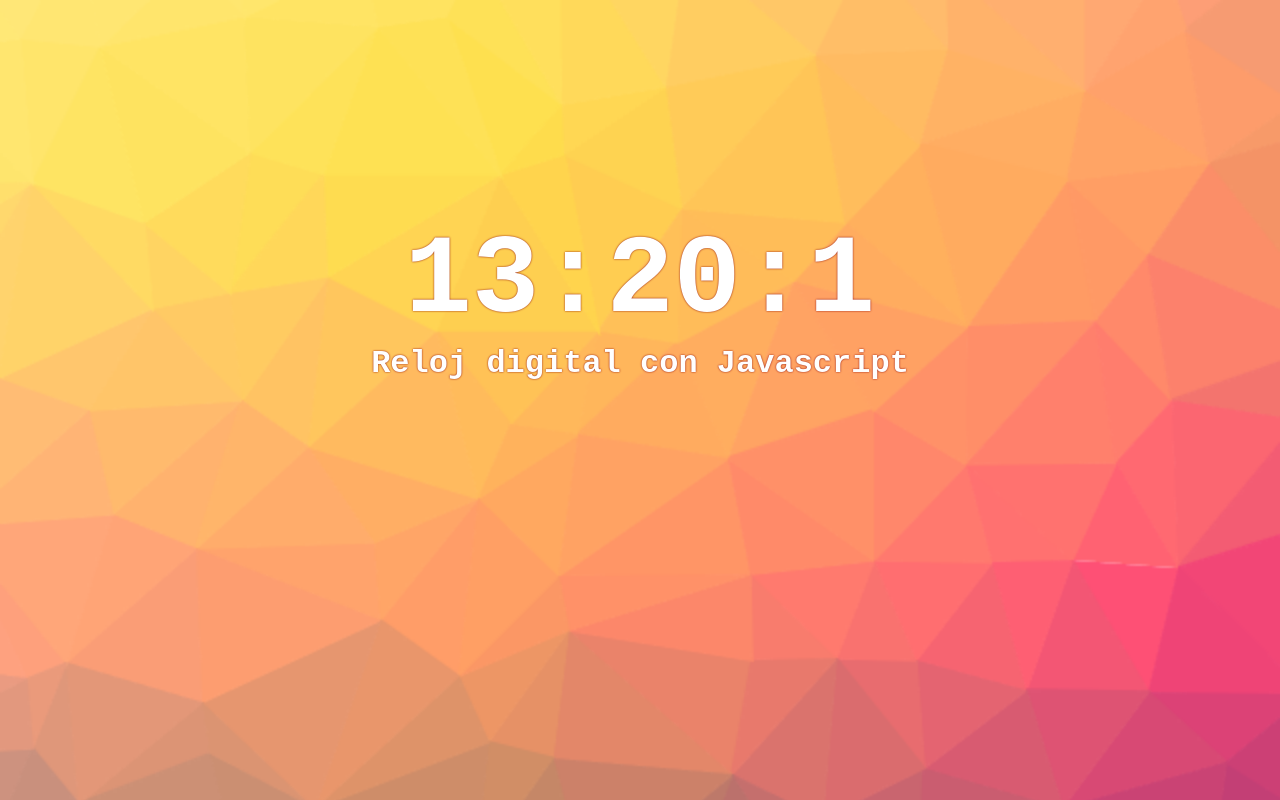
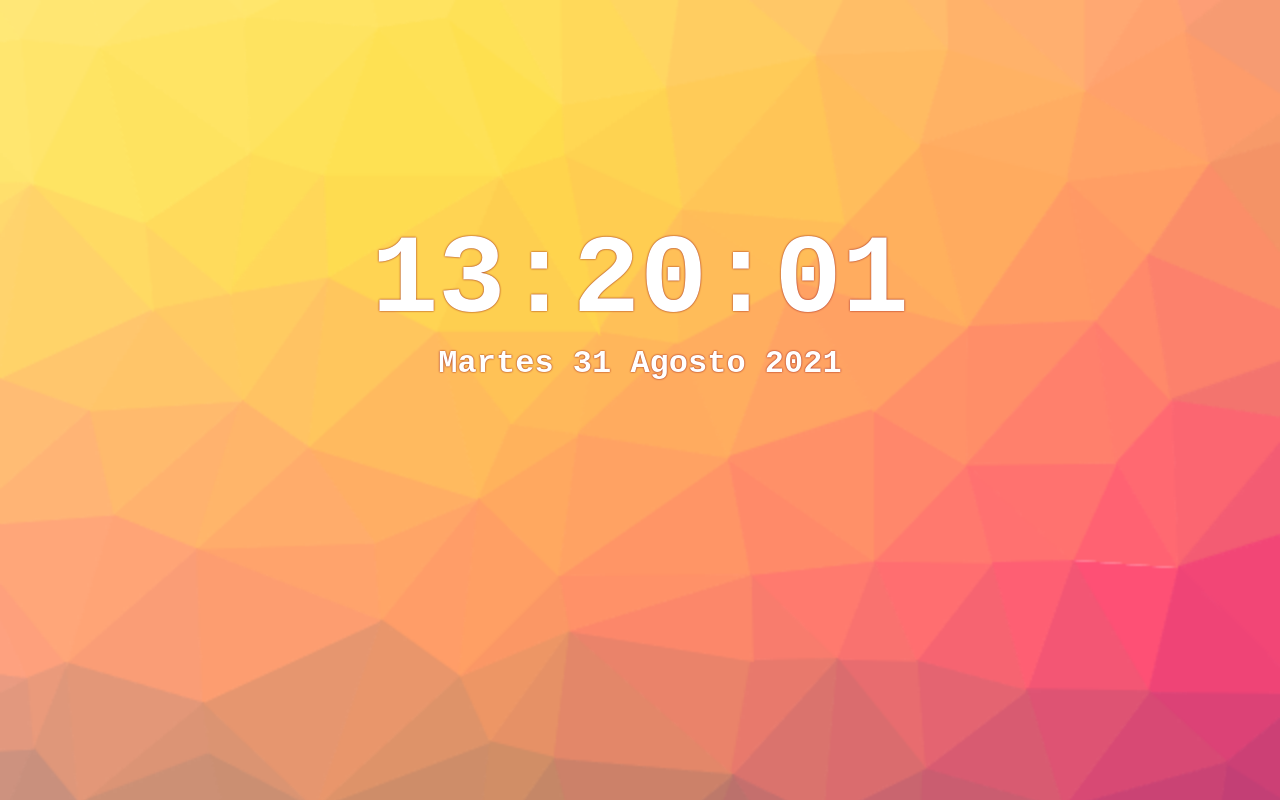
Before and after one commit to mickyrendon/Reloj, a plain HTML site: page index.html in a window 1280 px wide. Shown: the top 800 px of the page. Drawn offline with Linux system fonts and the light colour scheme.

Commit message:
fullDate y doble digito en js

```diff
--- a/index.html
+++ b/index.html
@@ -16,7 +16,7 @@
                 <h1 id="minutes" class="minutes"></h1>
                 <h1 id="seconds" class="seconds"></h1>
             </div>
-            <h3 class="text">Reloj digital con Javascript</h3>
+            <h3 id="text" class="text"></h3>
         </section>
     </main>
 
--- a/js/app.js
+++ b/js/app.js
@@ -1,13 +1,38 @@
+// en esta ocasion estoy usando arrow function
 const time = ()=>{
     let date    = new Date();
-    let hour    = date.getHours();
-    let minutes = date.getMinutes();
-    let seconds = date.getSeconds();
+    let hour    = dobleDigito(date.getHours());
+    let minutes = dobleDigito(date.getMinutes());
+    let seconds = dobleDigito(date.getSeconds());
+
+    fullDate(date);
 
     return  document.getElementById('hour').innerHTML = `${hour}`,
             document.getElementById('minutes').innerHTML = `:${minutes}`,
             document.getElementById('seconds').innerHTML = `:${seconds}`;
 }
 
+const dobleDigito =(hora) =>{
+    if(hora < 10){
+        hora = `0${hora}`;
+    }
+    return hora;
+}
+
+const fullDate = (date) =>{
+    const days = ['Domingo', 'Lunes', 'Martes', 'Miércoles', 'Jueves', 'Viernes', 'Sábado'];
+    const months = ['Enero', 'Febrero', 'Marzo', 'Abril', 'Mayo', 'Junio', 'Julio', 'Agosto', 'Septiembre','Octubre', 'Noviembre', 'Diciembre'];
+
+    let weekDays = days[date.getDay()];
+    let fecha = date.getDate();
+    let mes   = months[date.getMonth()];
+    let year  = date.getFullYear()
+
+    let dayMonthYear = `${weekDays} ${fecha} ${mes} ${year}`;
+    document.getElementById('text').innerHTML = `${dayMonthYear}`;
+}
+
+
+
 // no necesitamos del onload para que se actualize cada segundo
 setInterval(time, 1000);
```
